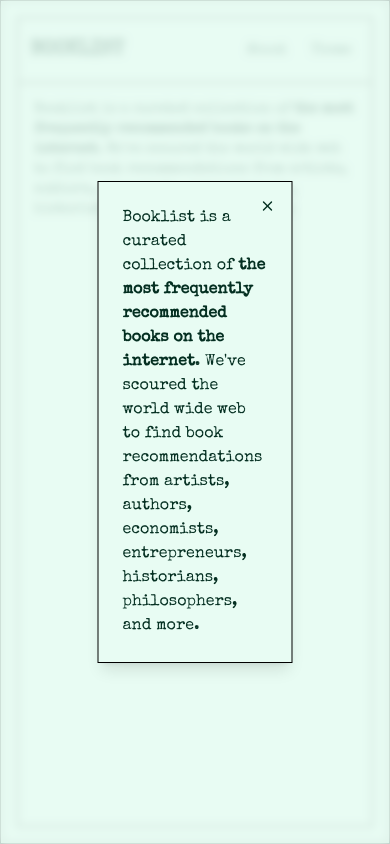
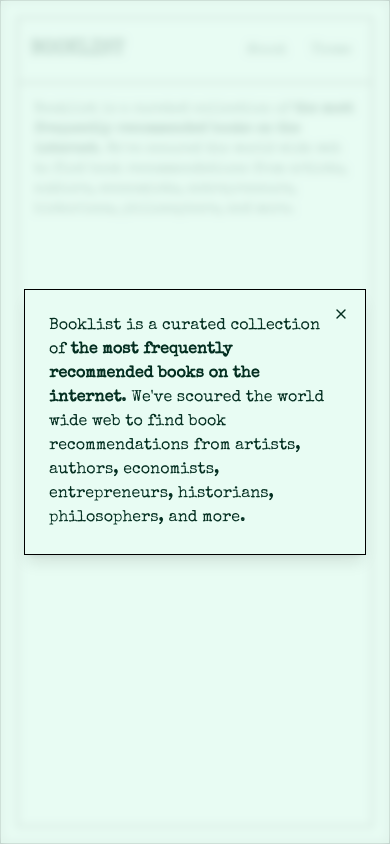
Before and after one commit to alanagoyal/booklist, a Next.js app: page /about in a window 390 px wide. Both pictures are taken after a click on the button "About". Built offline with nearby package versions, Linux system fonts and the light colour scheme.

Commit message:
fix mobile

```diff
--- a/components/ui/dialog.tsx
+++ b/components/ui/dialog.tsx
@@ -17,7 +17,7 @@ const DialogContent = React.forwardRef<
     <DialogPrimitive.Overlay className="fixed inset-0 z-50 bg-background/80 backdrop-blur-sm" />
     <DialogPrimitive.Content
       ref={ref}
-      className={`fixed left-[50%] top-[50%] z-50 translate-x-[-50%] translate-y-[-50%] bg-background border border-border p-6 shadow-lg duration-200 ${className}`}
+      className={`fixed left-[50%] top-[50%] z-50 w-[calc(100%-3rem)] md:w-auto translate-x-[-50%] translate-y-[-50%] bg-background border border-border p-6 shadow-lg duration-200 ${className}`}
       {...props}
     >
       {children}
```
